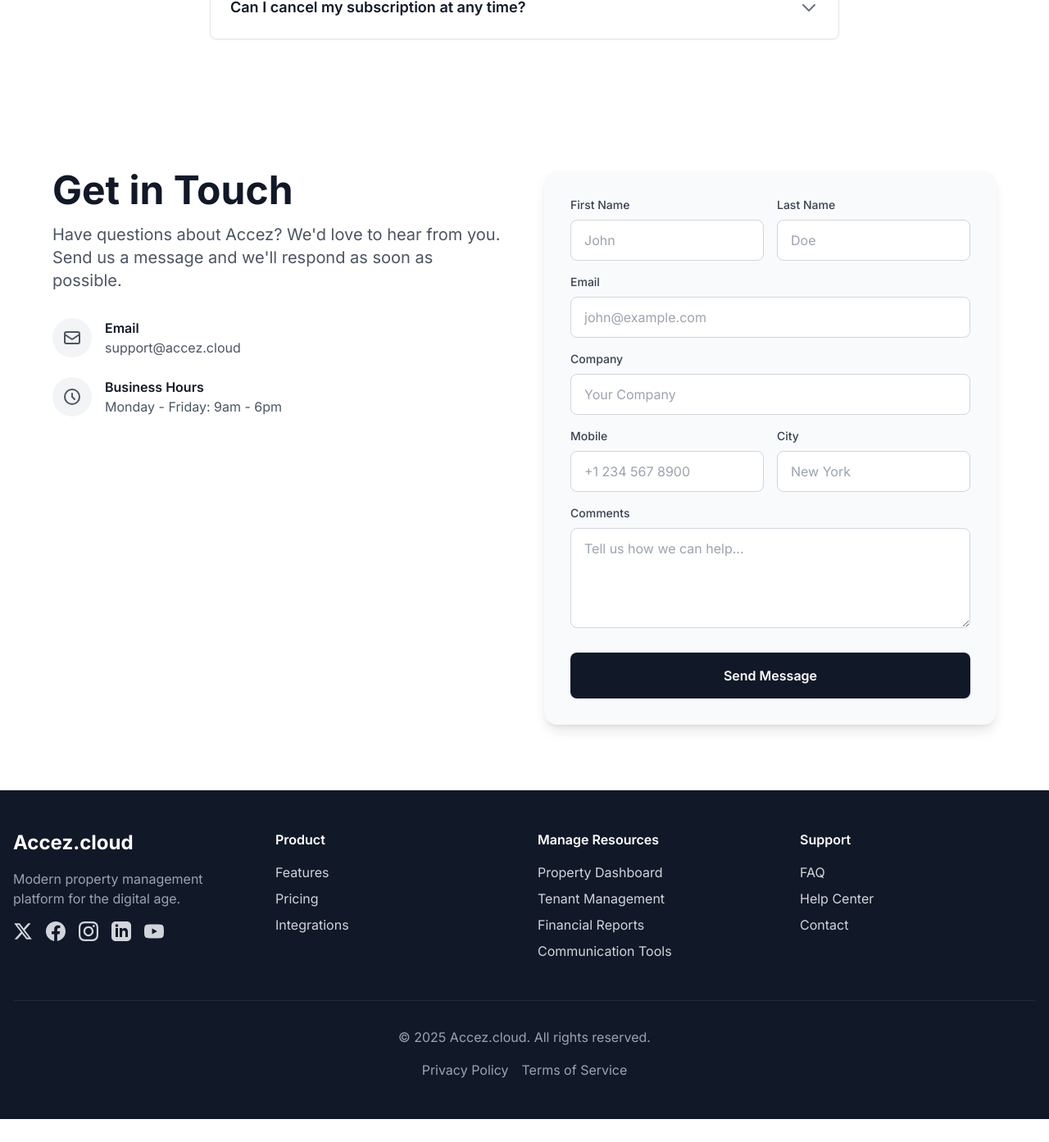
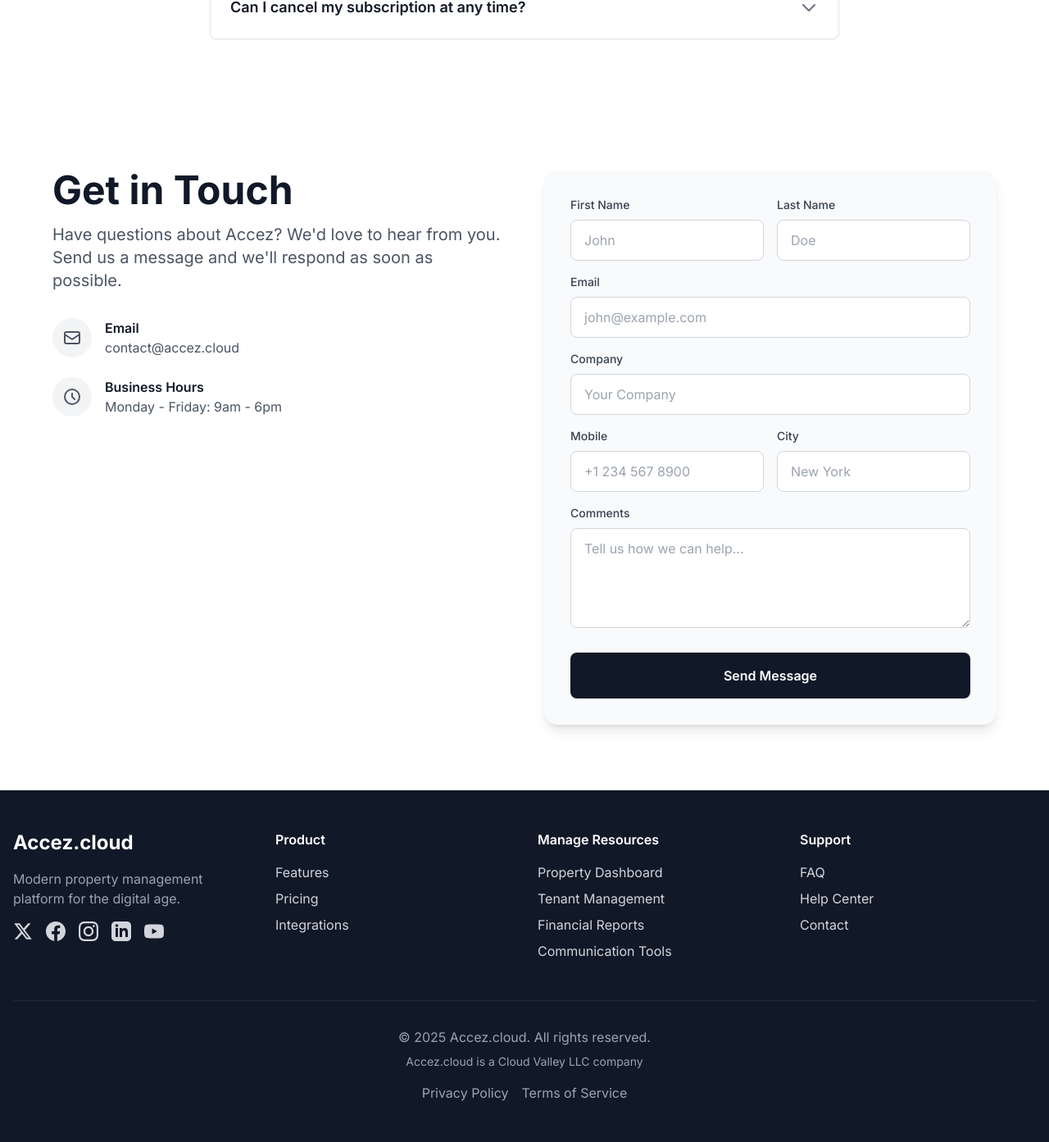
Before and after one commit to SufianKamran/Accez-newWeb, a Next.js app: page / in a window 1280 px wide. Shown: the part 4736-6129 px from the top of the page at 82% size. Before the commit the page ends 6101 px from the top, so only its background shows below. Built offline with nearby package versions, Linux system fonts and the light colour scheme; no server answers.

Commit message:
ip check and support email

```diff
--- a/components/Contact.tsx
+++ b/components/Contact.tsx
@@ -50,7 +50,7 @@
                     </div>
                     <div>
                       <h3 className="font-semibold text-gray-900">{t.contact.email}</h3>
-                      <p className="text-gray-600">support@accez.cloud</p>
+                      <p className="text-gray-600">contact@accez.cloud</p>
                     </div>
                   </div>
 
--- a/components/Footer.tsx
+++ b/components/Footer.tsx
@@ -95,6 +95,7 @@
 
         <div className="border-t border-gray-800 mt-12 pt-8 text-center text-gray-400">
           <p>&copy; {currentYear} Accez.cloud. {t.footer.allRightsReserved}</p>
+          <p className="mt-2 text-sm">{t.footer.companyInfo}</p>
           <div className="mt-4 space-x-4">
             <a href="https://portal.accez.cloud/privacy" target="_blank" rel="noopener noreferrer" className="hover:text-white transition-colors">{t.footer.privacy}</a>
             <a href="https://portal.accez.cloud/terms" target="_blank" rel="noopener noreferrer" className="hover:text-white transition-colors">{t.footer.terms}</a>
--- a/contexts/LanguageContext.tsx
+++ b/contexts/LanguageContext.tsx
@@ -16,11 +16,31 @@
   const [language, setLanguage] = useState<Language>('en')
 
   useEffect(() => {
-    // Check localStorage for saved language preference
-    const savedLang = localStorage.getItem('language') as Language
-    if (savedLang && (savedLang === 'en' || savedLang === 'ar')) {
-      setLanguage(savedLang)
+    const detectLanguage = async () => {
+      // Check localStorage for saved language preference first
+      const savedLang = localStorage.getItem('language') as Language
+      if (savedLang && (savedLang === 'en' || savedLang === 'ar')) {
+        setLanguage(savedLang)
+        return
+      }
+
+      // If no saved preference, detect country by IP
+      try {
+        const response = await fetch('https://ipapi.co/json/')
+        const data = await response.json()
+
+        // Set Arabic for Saudi Arabia (SA) and other Arabic-speaking countries
+        const arabicCountries = ['SA', 'AE', 'KW', 'QA', 'BH', 'OM', 'EG', 'JO', 'LB', 'IQ']
+        if (arabicCountries.includes(data.country_code)) {
+          setLanguage('ar')
+        }
+      } catch (error) {
+        // If geolocation fails, keep default English
+        console.log('Could not detect location, defaulting to English')
+      }
     }
+
+    detectLanguage()
   }, [])
 
   useEffect(() => {
--- a/translations/ar.ts
+++ b/translations/ar.ts
@@ -143,5 +143,7 @@
     privacy: 'سياسة الخصوصية',
     terms: 'شروط الخدمة',
     allRightsReserved: 'جميع الحقوق محفوظة.',
+    // companyInfo: 'Accez.cloud هي شركة تابعة لـ Cloud Valley LLC',
+    companyInfo: 'اكسيز كلاود هي منتج  تابع لشركه وادي السحاب لتقنيه المعلومات',
   },
 }
--- a/translations/en.ts
+++ b/translations/en.ts
@@ -143,5 +143,6 @@
     privacy: 'Privacy Policy',
     terms: 'Terms of Service',
     allRightsReserved: 'All rights reserved.',
+    companyInfo: 'Accez.cloud is a Cloud Valley LLC company',
   },
 }
```
